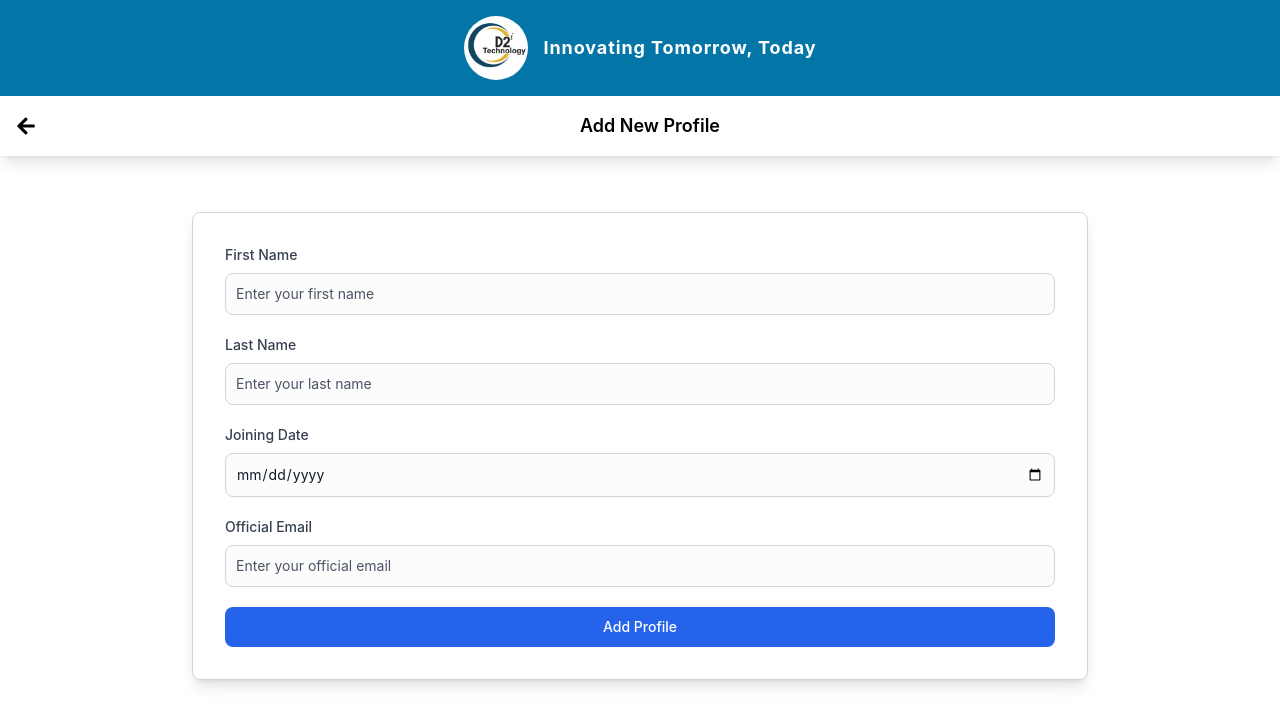
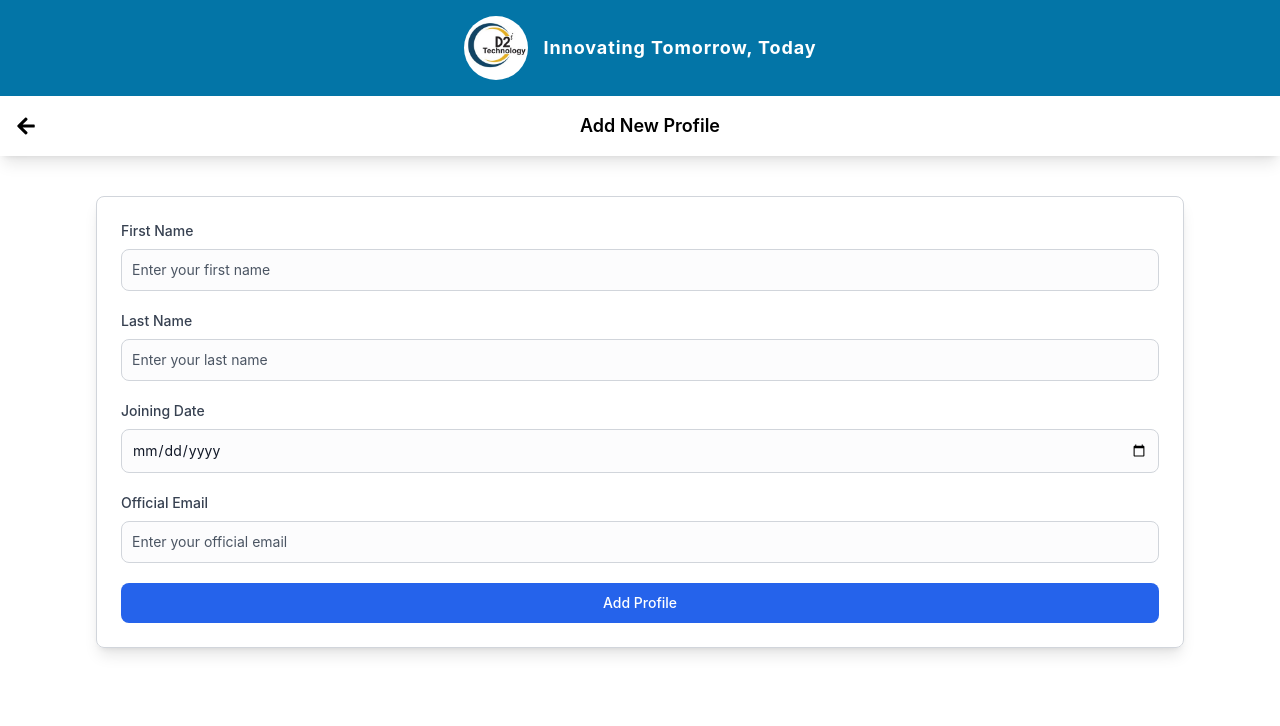
Before and after one commit to tushar-shukla-d2i/appFe, a React (Vite) app: page /user in a window 1280 px wide. Shown: the top 726 px of the page. Built offline with nearby package versions, Linux system fonts and the light colour scheme.

Commit message:
Fix user screen bug

```diff
--- a/src/pages/users/manageUser.jsx
+++ b/src/pages/users/manageUser.jsx
@@ -163,8 +163,8 @@ const ManageUser = () => {
         toastMsg={toastMsg}
       />
 
-      <div className="w-[70%] mx-auto mt-14">
-        <div className="p-8 space-y-4 rounded-lg shadow-lg border border-gray-300">
+      <div className="w-[85%] mx-auto mt-10">
+        <div className="p-6 space-y-4 rounded-lg shadow-lg border border-gray-300">
           <Formik
             enableReinitialize
             initialValues={{
```
